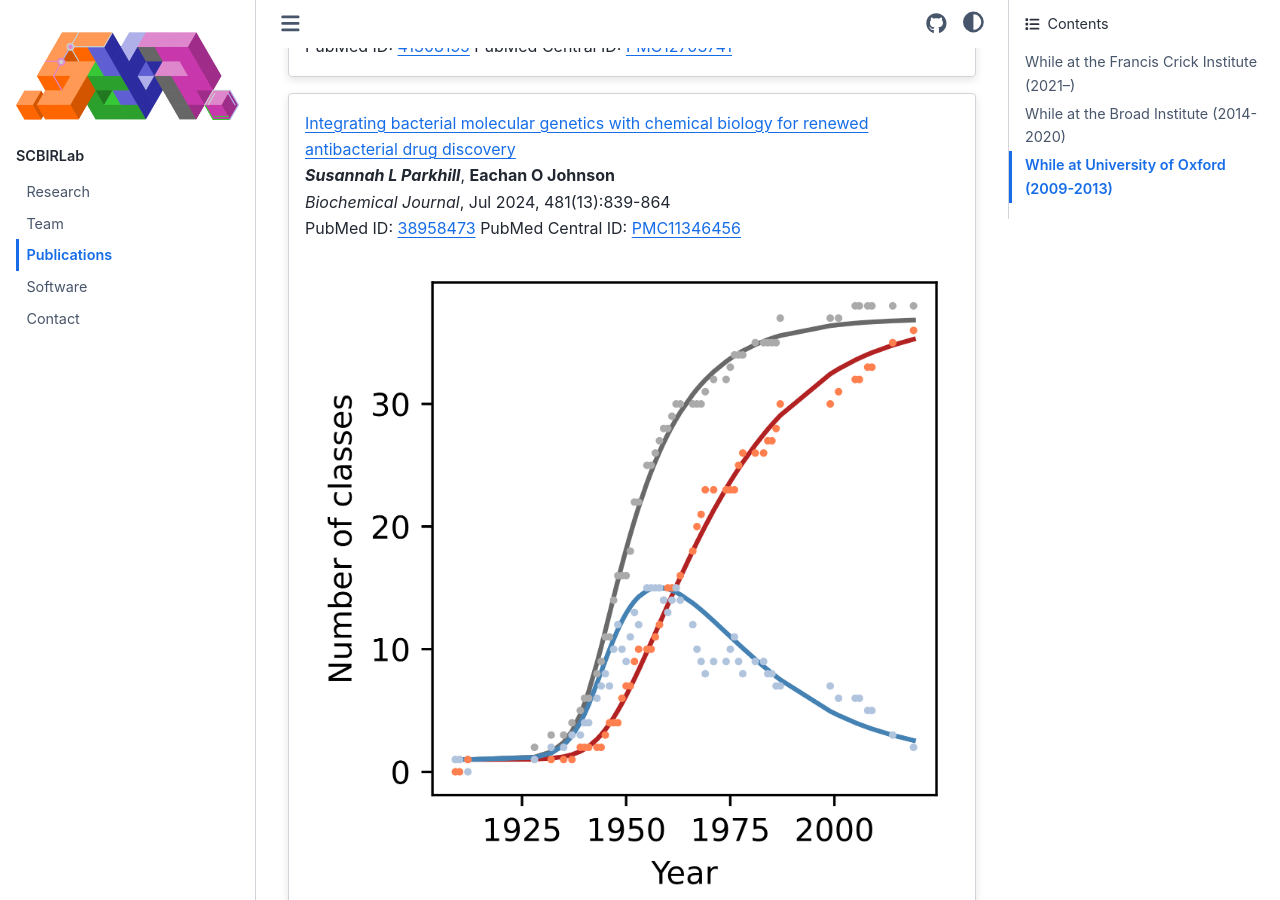
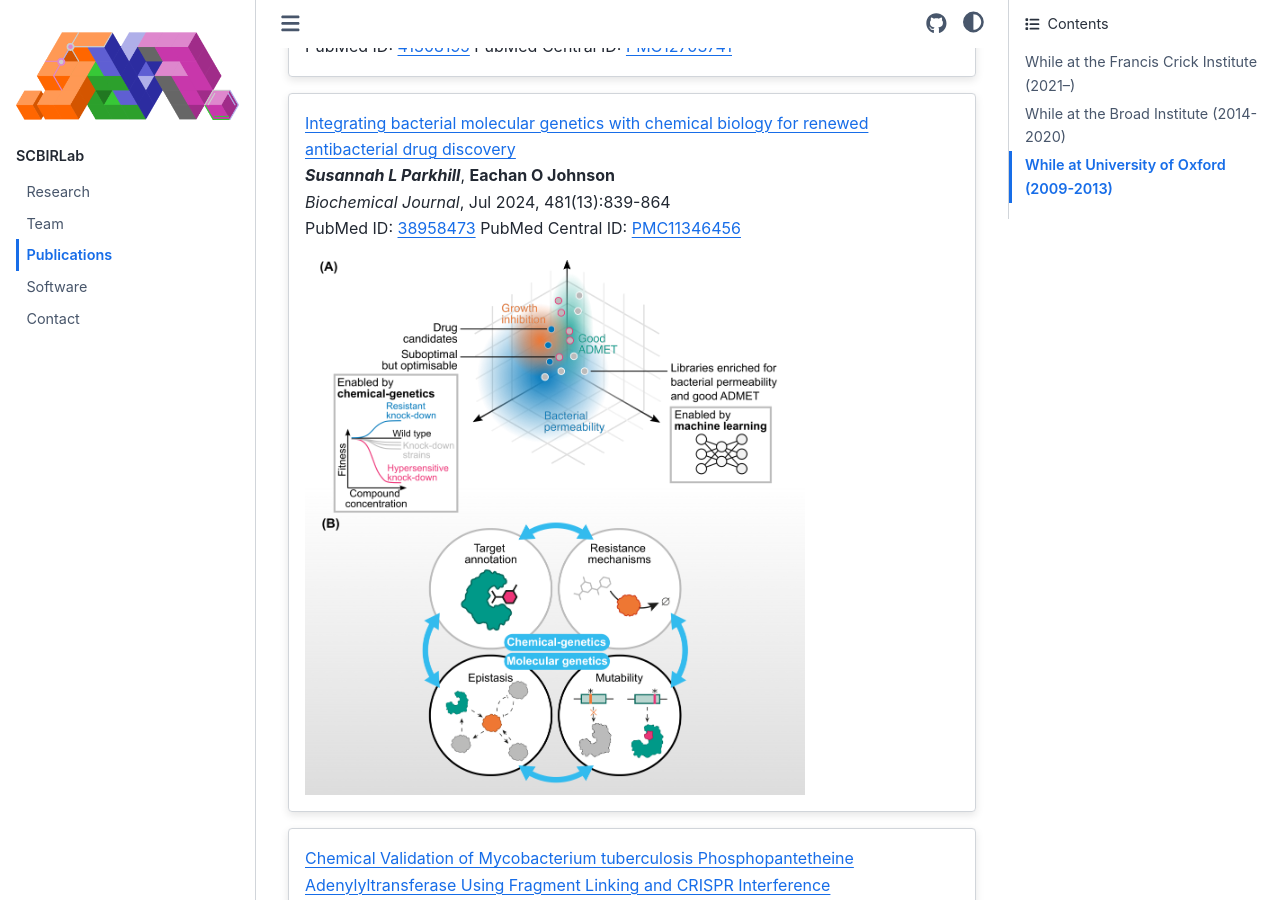
Before and after one commit to scbirlab/scbirlab.github.io, a Sphinx documentation site: the page built from source/publications.md, in a window 1280 px wide and 900 px high, scrolled down 401 px. Built offline with Sphinx 7.4.7 and the Sphinx Book theme 1.1.4, drawn with Linux system fonts in a browser that asks for light colours.

Commit message:
Update publications

```diff
--- a/source/publications.md
+++ b/source/publications.md
@@ -25,7 +25,7 @@ _Biochemical Journal_, Jul 2024, 481(13):839-864 \
 PubMed ID: [38958473](https://pubmed.ncbi.nlm.nih.gov/38958473/)
 PubMed Central ID: [PMC11346456](https://pmc.ncbi.nlm.nih.gov/articles/PMC11346456/)
 
-![timeline](_static/publications/r-curves.png)
+![resistance curves](_static/publications/parkhill2024-Figure5.png){w=500}
 :::
 
 :::{card}
```
Also changed, not shown: other parts of source/publications.md (+1 -1 lines), source/_static/publications/parkhill2024-Figure5.png (added), source/_static/publications/r-curves.png (deleted).
